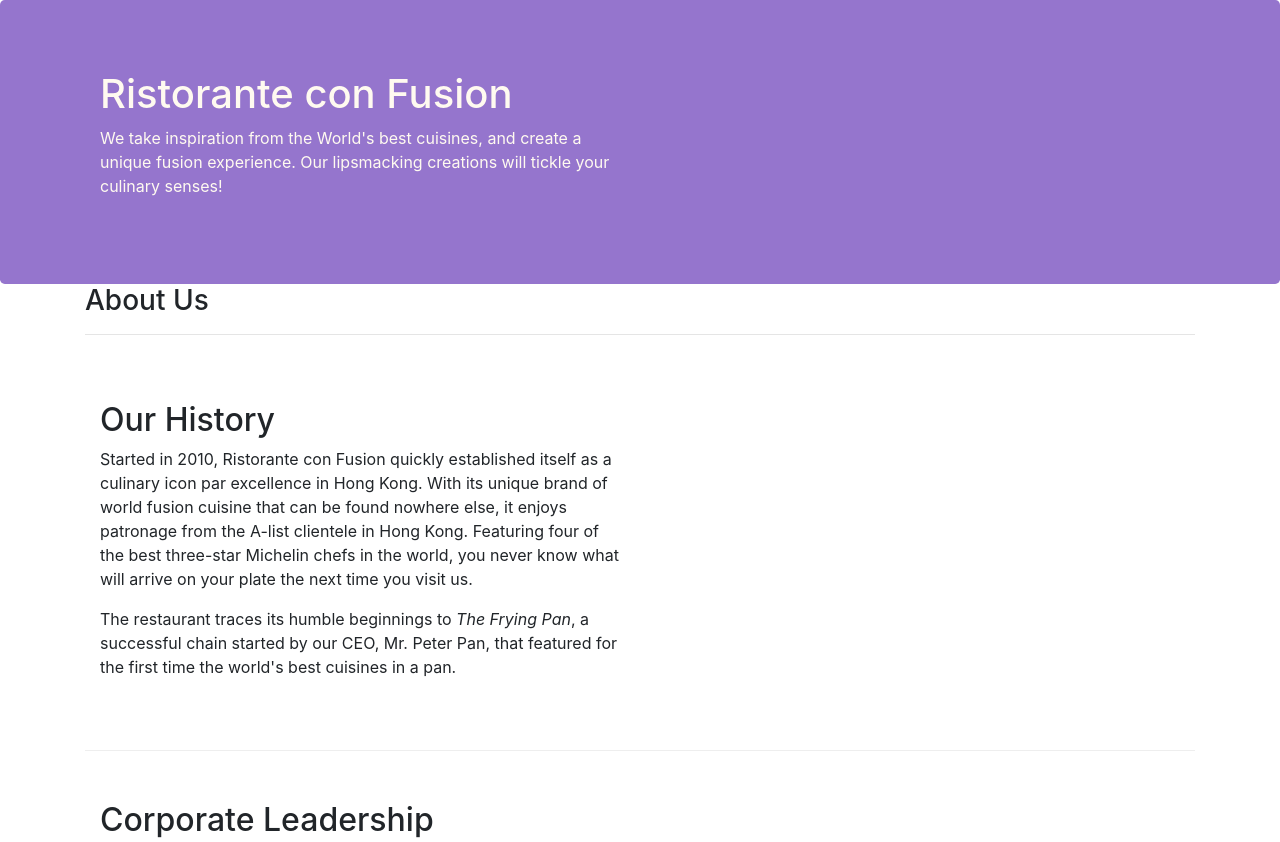
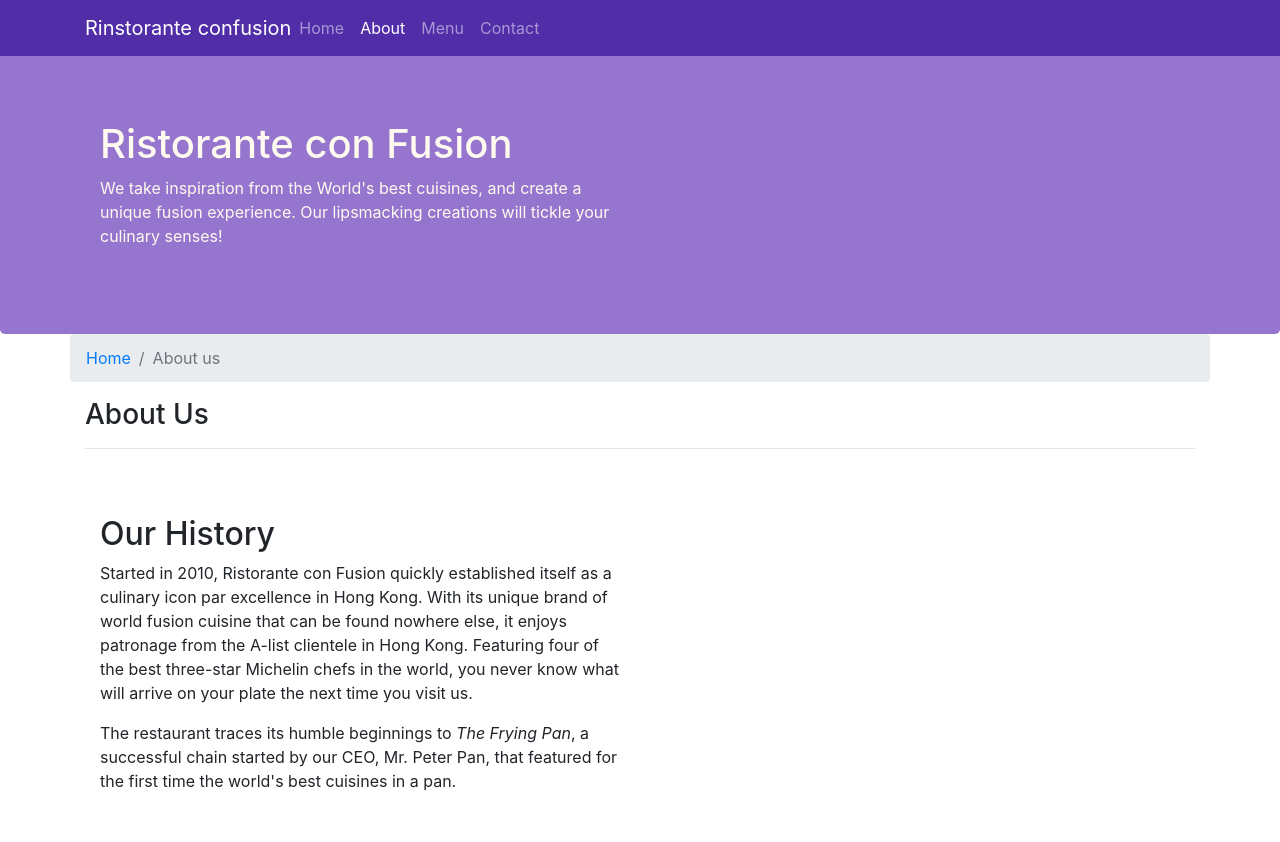
Before and after one commit to Sedki-Sghairi/full-stack-web-dev-course, a website: page aboutus.html in a window 1280 px wide. Shown: the top 842 px of the page. Drawn offline with nearby package versions, Linux system fonts and the light colour scheme.

Commit message:
navbar and breadcumbs.

```diff
--- a/aboutus.html
+++ b/aboutus.html
@@ -11,7 +11,22 @@
 </head>
 
 <body>
-
+    <nav class="navbar navbar-dark navbar-expand-sm fixed-top navbar-collapse">
+        <div class="container">
+            <button class="navbar-toggler" type="button" data-toggle="collapse" data-target="#Navbar">
+               <span class="navbar-toggler-icon"></span>
+            </button>
+          <a class="navbar-brand mr-auto" href="./index.html">Rinstorante confusion</a>
+          <div class="collapse navbar-collapse" id="Navbar">
+              <ul class="navbar-nav mr-auto">
+                  <li class="nav-item"><a class="nav-link" href="./index.html">Home</a></li>
+                  <li class="nav-item active"><a class="nav-link" href="#">About</a></li>
+                  <li class="nav-item"><a class="nav-link" href="#">Menu</a></li>
+                  <li class="nav-item"><a class="nav-link" href="#">Contact</a></li>
+              </ul>
+          </div>
+        </div>
+    </nav>
     <header class="jumbotron">
         <div class="container">
             <div class="row row-header">
@@ -26,8 +41,13 @@
     </header>
 
     <div class="container">
+
         <div class="row">
-            <div class="col-12 col-sm-12">
+            <ol class="col-12 breadcrumb">
+               <li class="breadcrumb-item"><a href="./index.html">Home</a></li>
+               <li class="breadcrumb-item active">About us</li>
+            </ol>
+            <div class="col-12">
                <h3>About Us</h3>
                <hr>
             </div>
@@ -66,7 +86,7 @@
                 <div class="col-4 offset-1 col-sm-2">
                     <h5>Links</h5>
                     <ul class="list-unstyled">
-                        <li><a href="#">Home</a></li>
+                        <li><a href="./index.html">Home</a></li>
                         <li><a href="#">About</a></li>
                         <li><a href="#">Menu</a></li>
                         <li><a href="#">Contact</a></li>
--- a/css/style.css
+++ b/css/style.css
@@ -1,3 +1,10 @@
+body {
+	padding-top: 50px;
+	z-index: 0;
+}
+.navbar-dark {
+	background-color: #512da8;
+}
 .row-header {
 	margin: 0px auto;
 	padding: 0px;
```
Also changed, not shown: index.html (+18 -3 lines).
